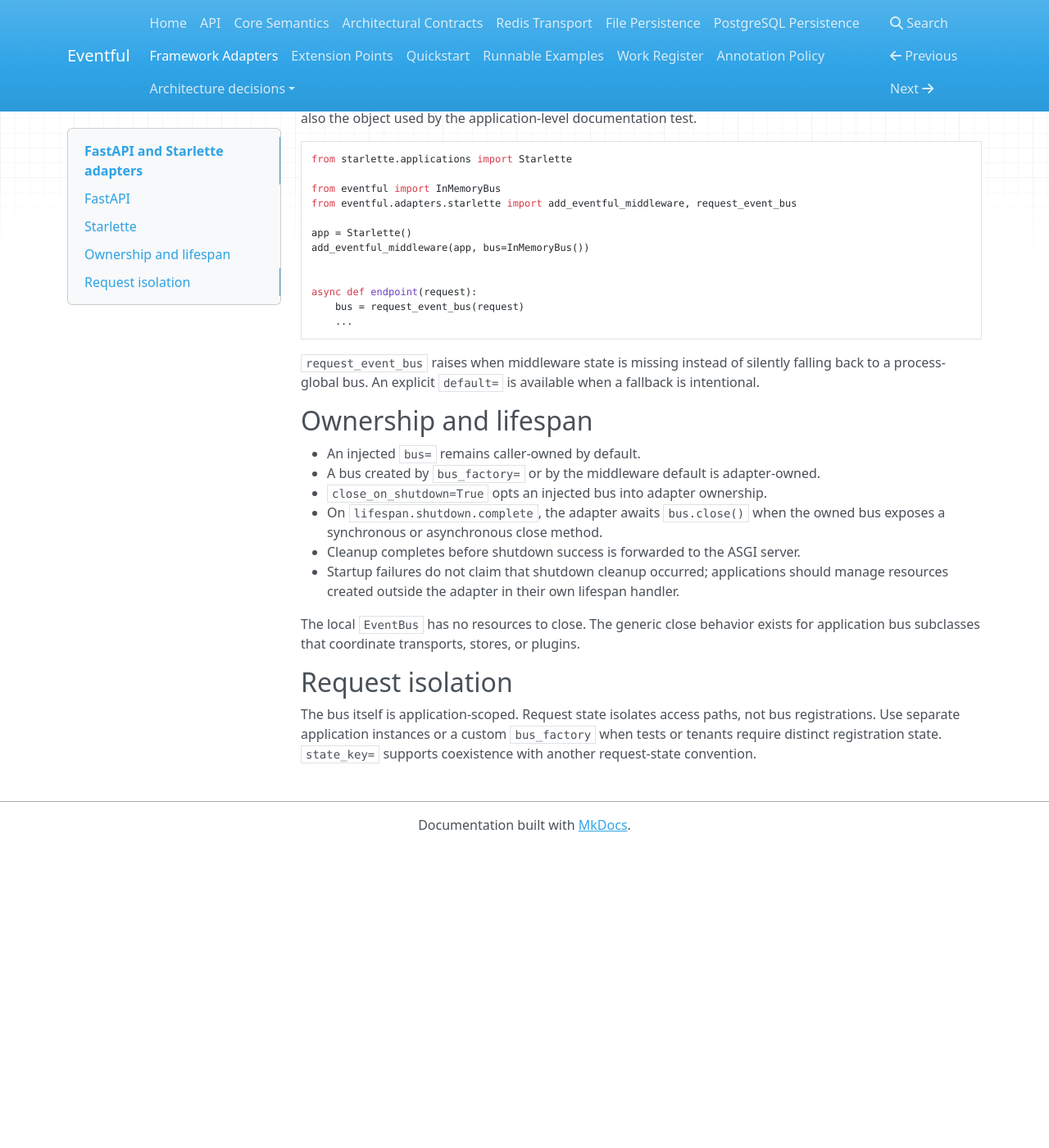
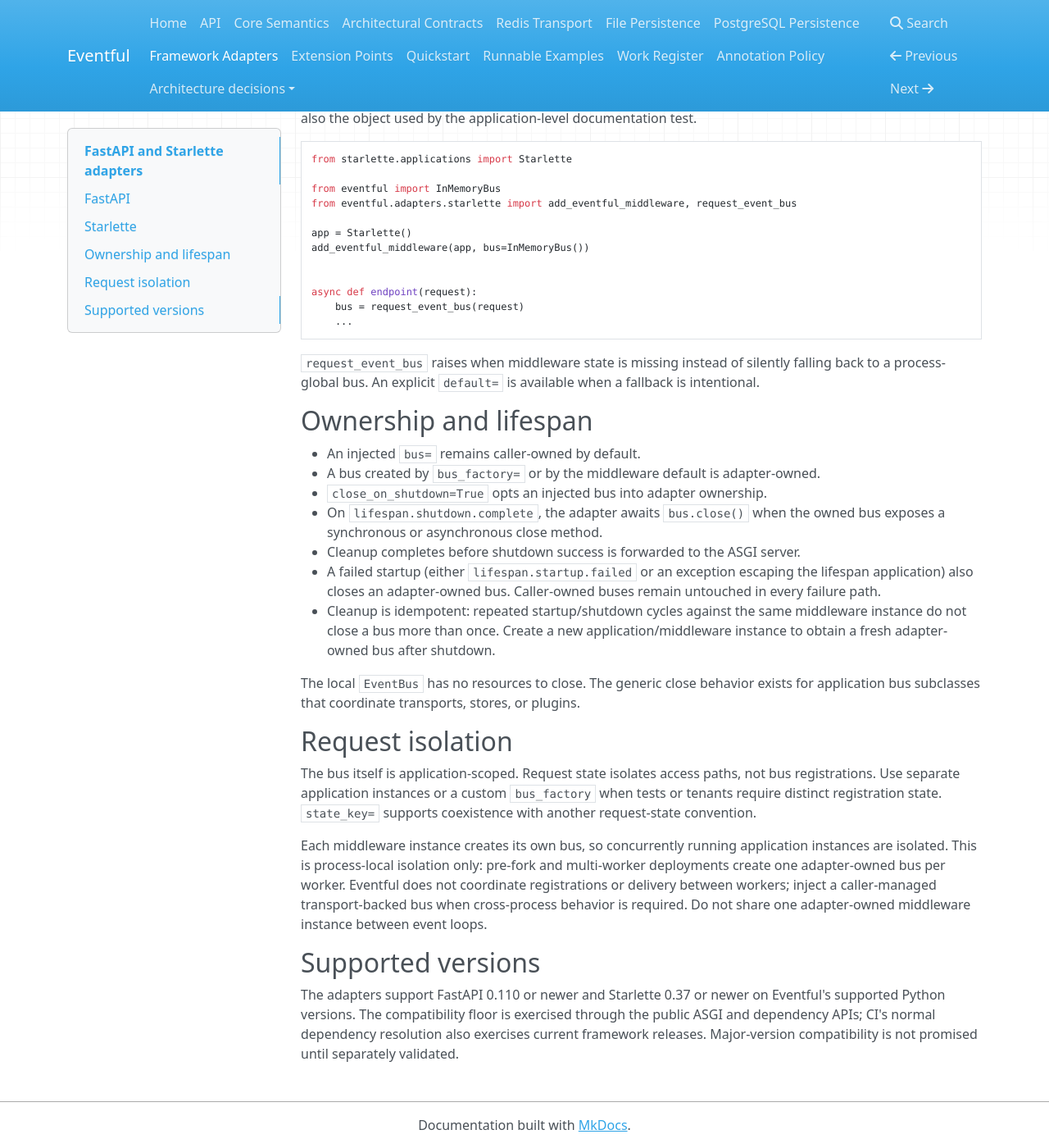
Before and after one commit to Forebase/Eventful, an MkDocs documentation site: the page built from docs/frameworks.md, in a window 1280 px wide and 1400 px high, scrolled down 809 px. Shown: the whole window at 82% size. Built offline with MkDocs 1.6.1, drawn with Linux system fonts in a browser that asks for light colours; nearby versions of some CDN libraries; before the commit the page ends 1843 px from its top, so only the background shows below that.

Commit message:
test: expand ASGI adapter lifecycle coverage

```diff
--- a/docs/frameworks.md
+++ b/docs/frameworks.md
@@ -69,8 +69,12 @@
 - On `lifespan.shutdown.complete`, the adapter awaits `bus.close()` when the owned
   bus exposes a synchronous or asynchronous close method.
 - Cleanup completes before shutdown success is forwarded to the ASGI server.
-- Startup failures do not claim that shutdown cleanup occurred; applications should
-  manage resources created outside the adapter in their own lifespan handler.
+- A failed startup (either `lifespan.startup.failed` or an exception escaping the
+  lifespan application) also closes an adapter-owned bus. Caller-owned buses remain
+  untouched in every failure path.
+- Cleanup is idempotent: repeated startup/shutdown cycles against the same middleware
+  instance do not close a bus more than once. Create a new application/middleware
+  instance to obtain a fresh adapter-owned bus after shutdown.
 
 The local `EventBus` has no resources to close. The generic close behavior exists
 for application bus subclasses that coordinate transports, stores, or plugins.
@@ -81,3 +85,18 @@
 registrations. Use separate application instances or a custom `bus_factory` when
 tests or tenants require distinct registration state. `state_key=` supports
 coexistence with another request-state convention.
+
+Each middleware instance creates its own bus, so concurrently running application
+instances are isolated. This is process-local isolation only: pre-fork and
+multi-worker deployments create one adapter-owned bus per worker. Eventful does not
+coordinate registrations or delivery between workers; inject a caller-managed
+transport-backed bus when cross-process behavior is required. Do not share one
+adapter-owned middleware instance between event loops.
+
+## Supported versions
+
+The adapters support FastAPI 0.110 or newer and Starlette 0.37 or newer on Eventful's
+supported Python versions. The compatibility floor is exercised through the public
+ASGI and dependency APIs; CI's normal dependency resolution also exercises current
+framework releases. Major-version compatibility is not promised until separately
+validated.
```
Also changed, not shown: docs/work-register.md (+1 -1 lines), 2 other files.
